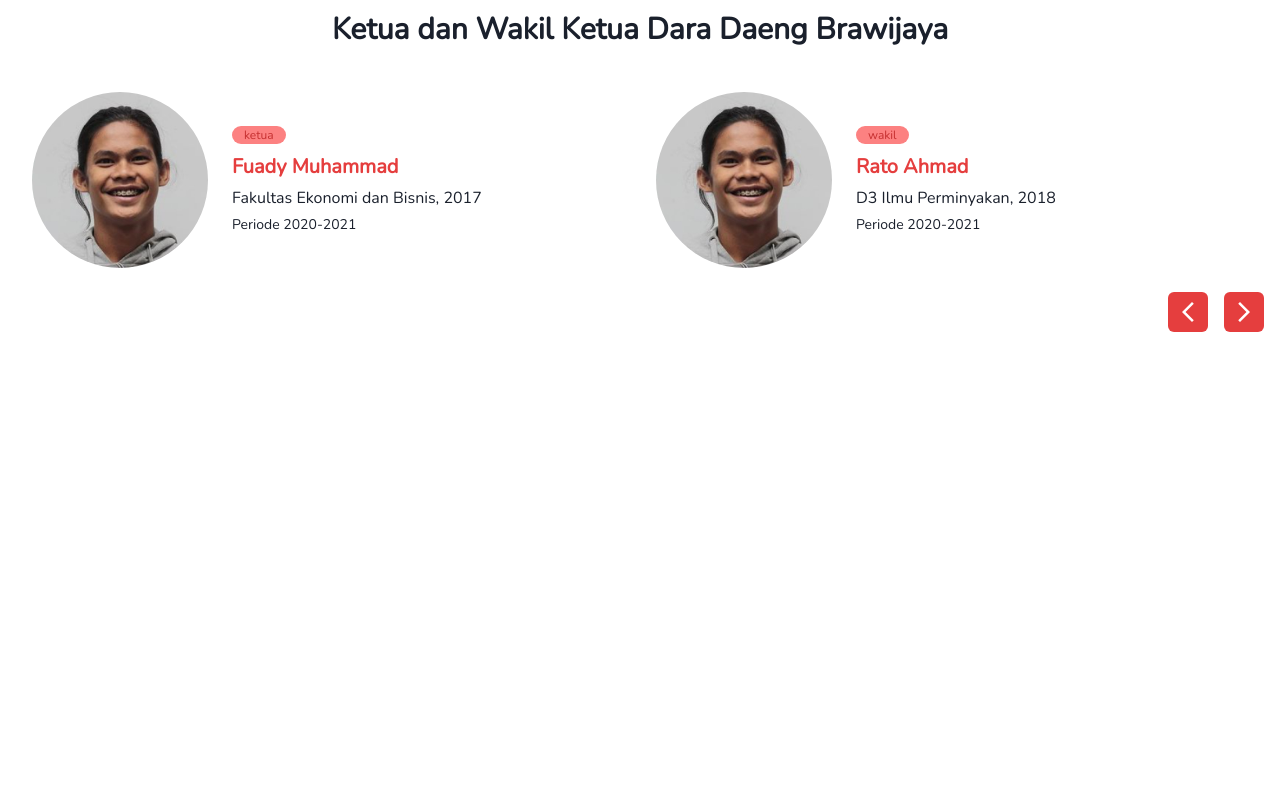
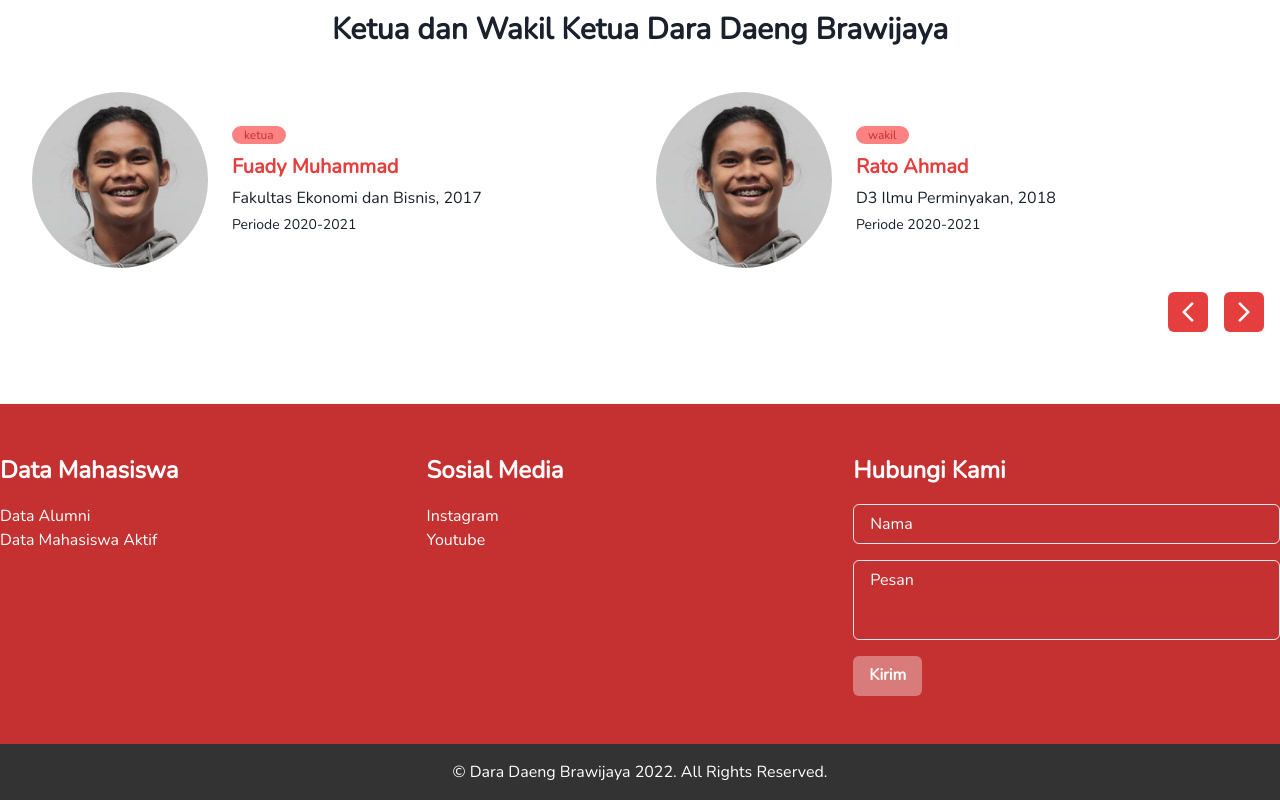
Before and after one commit to alfonsus20/ddb-nextjs, a Next.js app: page / in a window 1280 px wide. Shown: the part 1952-2752 px from the top of the page. Before the commit the page ends 2356 px from the top, so only its background shows below. Built offline with nearby package versions, Linux system fonts and the light colour scheme.

Commit message:
feat: add footer component

```diff
--- /dev/null
+++ b/components/Footer/index.tsx
@@ -0,0 +1,44 @@
+import { Box, Button, Flex, Input, Text, Textarea, VStack } from "@chakra-ui/react";
+import React from "react";
+
+const Footer = () => {
+  return (
+    <Box bgColor="red.600" color="white">
+      <Flex maxW="container.xl" mx="auto" py={12}>
+        <Box w="33.33%">
+          <Text fontSize="2xl" fontWeight='semibold' mb={4}>
+            Data Mahasiswa
+          </Text>
+          <Box>
+            <Text>Data Alumni</Text>
+            <Text>Data Mahasiswa Aktif</Text>
+          </Box>
+        </Box>
+        <Box w="33.33%">
+          <Text fontSize="2xl" fontWeight='semibold' mb={4}>
+            Sosial Media
+          </Text>
+          <Box>
+            <Text>Instagram</Text>
+            <Text>Youtube</Text>
+          </Box>
+        </Box>
+        <Box w="33.33%">
+          <Text fontSize="2xl" fontWeight='semibold' mb={4}>
+            Hubungi Kami
+          </Text>
+          <VStack as="form" spacing={4} align="flex-start">
+            <Input placeholder="Nama" _placeholder={{color : 'white'}} />
+            <Textarea placeholder="Pesan"  _placeholder={{color : 'white'}} resize='none' />
+            <Button colorScheme="whiteAlpha">Kirim</Button>
+          </VStack>
+        </Box>
+      </Flex>
+      <Box as="footer" textAlign="center" py={4} bgColor="#333333">
+        &copy; Dara Daeng Brawijaya 2022. All Rights Reserved.
+      </Box>
+    </Box>
+  );
+};
+
+export default Footer;
--- a/pages/index.tsx
+++ b/pages/index.tsx
@@ -1,17 +1,20 @@
+import type { NextPage } from "next";
 import { Box, Button, Flex, Icon, Text } from "@chakra-ui/react";
-import type { NextPage } from "next";
 import Image from "next/image";
-import { useRef } from "react";
 import { FaUserGraduate, FaUserAlt } from "react-icons/fa";
 import { StakeHolderCarousel } from "../components/Carousel";
 
 import Kb19Image from "../public/kambud19.jpg";
+import Footer from "../components/Footer";
+import Head from "next/head";
 
 const Home: NextPage = () => {
-  const lazyRoot = useRef(null);
-
   return (
     <Box>
+      <Head>
+        <title>Dara Daeng Brawijaya</title>
+        <link rel="icon" href="/logo.png" />
+      </Head>
       <Flex
         h="100vh"
         justifyContent="center"
@@ -58,11 +61,7 @@
         columnGap={12}
       >
         <Box width="50%" pos="relative">
-          <Image
-            src={Kb19Image}
-            alt="tentang"
-            placeholder="blur"
-          />
+          <Image src={Kb19Image} alt="tentang" placeholder="blur" />
         </Box>
         <Box width="50%">
           <Text fontSize="3xl" mb={2} fontWeight="semibold">
@@ -146,6 +145,7 @@
         </Text>
         <StakeHolderCarousel />
       </Box>
+      <Footer />
     </Box>
   );
 };
```
